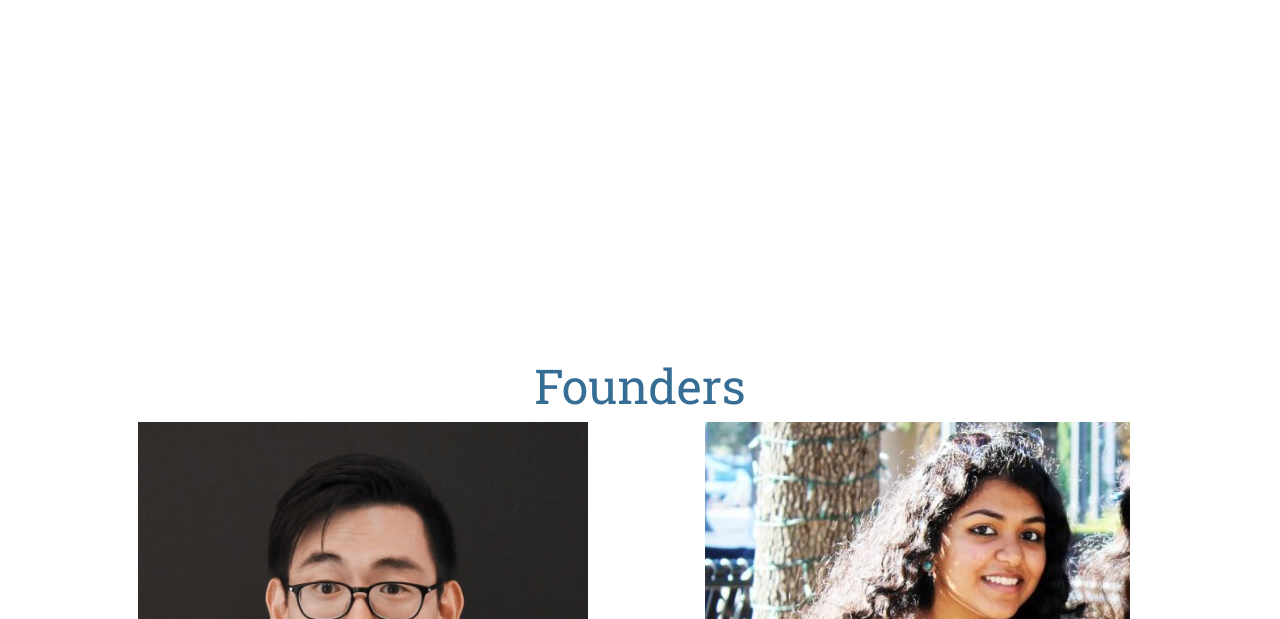
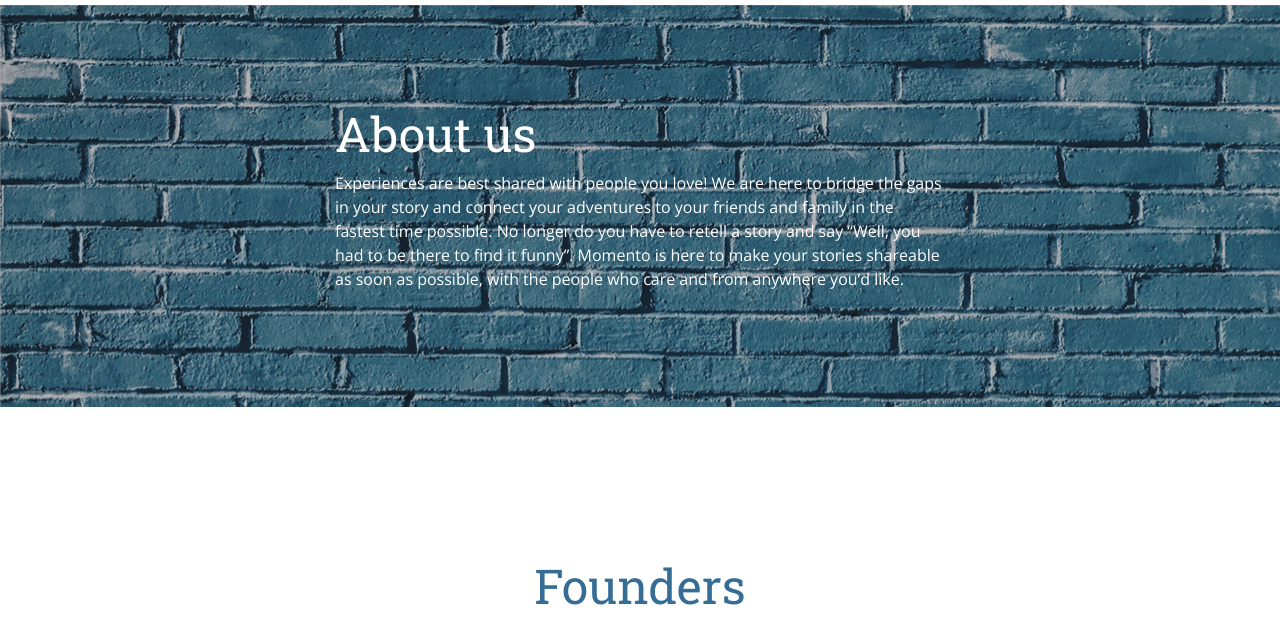
Before and after one commit to Momentcard/momentcard.github.io, a plain HTML site: page about.html in a window 1280 px wide. Shown: the part 129-748 px from the top of the page. Drawn offline with nearby package versions, Linux system fonts and the light colour scheme.

Commit message:
another change

```diff
--- a/asset/css/style.css
+++ b/asset/css/style.css
@@ -29,6 +29,15 @@ p {
 
 }
 
+
+
+.container-banner {
+    background-image: url("../img/momentoabout.jpg" );
+    padding-top: 100px;
+    padding-bottom: 100px;
+
+}
+
 section.intro .intro-text {
     text-align: center;
     padding-top: 150px;
@@ -48,6 +57,7 @@ section#momentcardintro {
     background-position: center;
     height: 532px;
 }
+
 
 section#aboutus-A {
     background-color: #212529;
```
